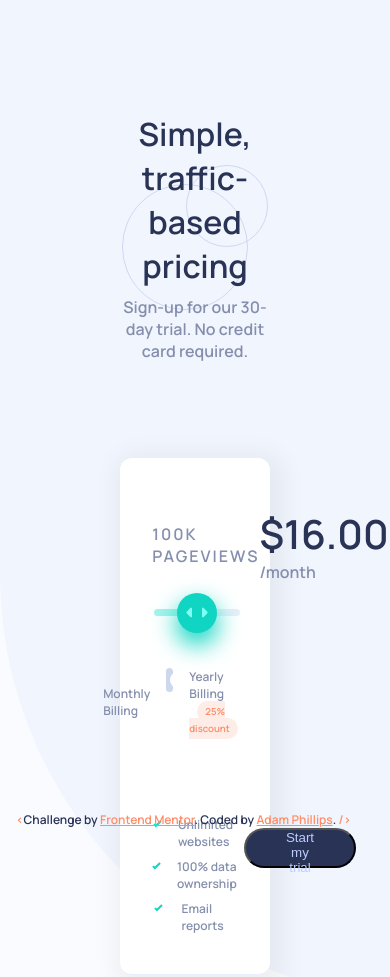
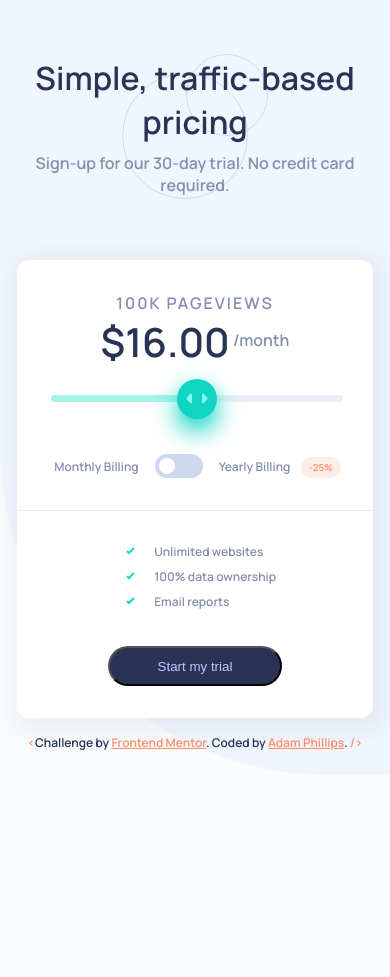
Before and after one commit to adphillips2017/FM_interactive-pricing-component, a plain HTML site: page index.html in a window 390 px wide. After the commit the page ends 844 px from the top, so only its background shows below. Drawn offline with Linux system fonts and the light colour scheme.

Commit message:
responsive styles added
took some liberties on the mobile spec which I think were improvements.

```diff
--- a/index.html
+++ b/index.html
@@ -22,7 +22,7 @@
     </div>
 
     <div class="card centered-content">
-        <div class="card-content">
+        <div class="card-content border-bottom">
             <div class="views-price">
                 <div class="pageviews">
                     <span class="viewcount" id="viewcount">100k</span> Pageviews
@@ -38,14 +38,14 @@
 
             <div class="switch-container">
                 <span class="switch-label">
-                    Monthly Billing
+                    Monthly <span class="xs-up">Billing</span>
                 </span>
                 <label class="switch" for="monthlyCheck">
                     <input id="monthlyCheck" type="checkbox">
                     <span class="slider round"></span>
                 </label>
                 <span class="switch-label">
-                    Yearly Billing <span class="color-tag">25% discount</span>
+                    Yearly <span class="xs-up">Billing</span> <span class="color-tag large-only">25% discount</span><span class="color-tag small-only">-25%</span>
                 </span>
             </div>
         </div>
--- a/styles.css
+++ b/styles.css
@@ -1,6 +1,4 @@
 :root {
-  --mobile: 375px;
-  --desktop: 1440px;
   /* Primary */
   --soft_cyan: hsl(174, 77%, 80%);
   --strong_cyan: hsl(174, 86%, 45%);
@@ -27,7 +25,7 @@ body {
 
 .centered-content {
   margin: 0 auto;
-  width: 40%;
+  width: 27rem;
 }
 
 .floating-content {
@@ -56,12 +54,15 @@ body {
   border-radius: 0.75rem;
   -webkit-box-shadow: 5px 5px 25px 10px rgba(0, 0, 0, 0.05);
   box-shadow: 5px 5px 25px 10px rgb(0 0 0 / 5%);
-  border-bottom: 1px solid var(--light_gray_blue);
 }
 
 .card-content {
   padding: 2rem;
   padding-top: 3rem;
+}
+
+.border-bottom {
+  border-bottom: 1px solid var(--light_gray_blue);
 }
 
 .bottom-content {
@@ -100,10 +101,15 @@ body {
     height: 2.5rem;
     margin-top: .75rem;
     cursor: pointer;
+    white-space: nowrap;
 }
 
 .start-button:hover {
     color: var(--very_pale_blue);
+}
+
+button:focus {
+  outline:0;
 }
 
 .views-price {
@@ -118,6 +124,7 @@ body {
   color: var(--gray_blue);
   text-transform: uppercase;
   letter-spacing: 2px;
+  white-space: nowrap;
 }
 
 #price {
@@ -201,6 +208,7 @@ input[type="range"]::-ms-thumb {
     color: var(--gray_blue);
     font-size: .75rem;
     align-self: center;
+    white-space: nowrap;
 }
 
 .color-tag {
@@ -212,6 +220,7 @@ input[type="range"]::-ms-thumb {
     font-size: .6rem;
     border-radius: 1rem;
     margin-left: .5rem;
+    white-space: nowrap;
 }
 
 /* The switch - the box around the slider */
@@ -299,3 +308,72 @@ a:active,
 a:hover {
   color: var(--light_red);
 }
+
+@media (max-width: 475px) {
+  .floating-content {
+    margin-top: 0rem;
+    padding-top: 3rem;
+    padding-bottom: 3rem;
+  }
+
+  .centered-content {
+    width: 95%;
+  }
+
+  .views-price {
+    flex-direction: column;
+  }
+
+  .large-only {
+    display: none;
+  }
+
+  .card-content {
+    padding-top: 2rem;
+  }
+
+  .bottom-content {
+    flex-direction: column;
+  }
+
+  .checks-container {
+    margin-bottom: 1rem;
+  }
+
+  .check-row {
+    margin-left: 25%;
+  }
+
+  .start-button {
+    width: 60%;
+    margin-left: auto;
+    margin-right: auto;
+  }
+
+  .attribution {
+    width: 100%;
+    text-align: center;
+    margin-top: 1rem;
+    position: inherit;
+  }
+}
+
+@media (max-width: 375px) {
+  .start-button {
+    width: auto;
+  }
+
+  .check-row {
+    margin-left: 15%;
+  }
+
+  .xs-up {
+    display: none;
+  }
+}
+
+@media (min-width: 476px) {
+  .small-only {
+    display: none;
+  }
+}
```
Also changed, not shown: 1 other file.
